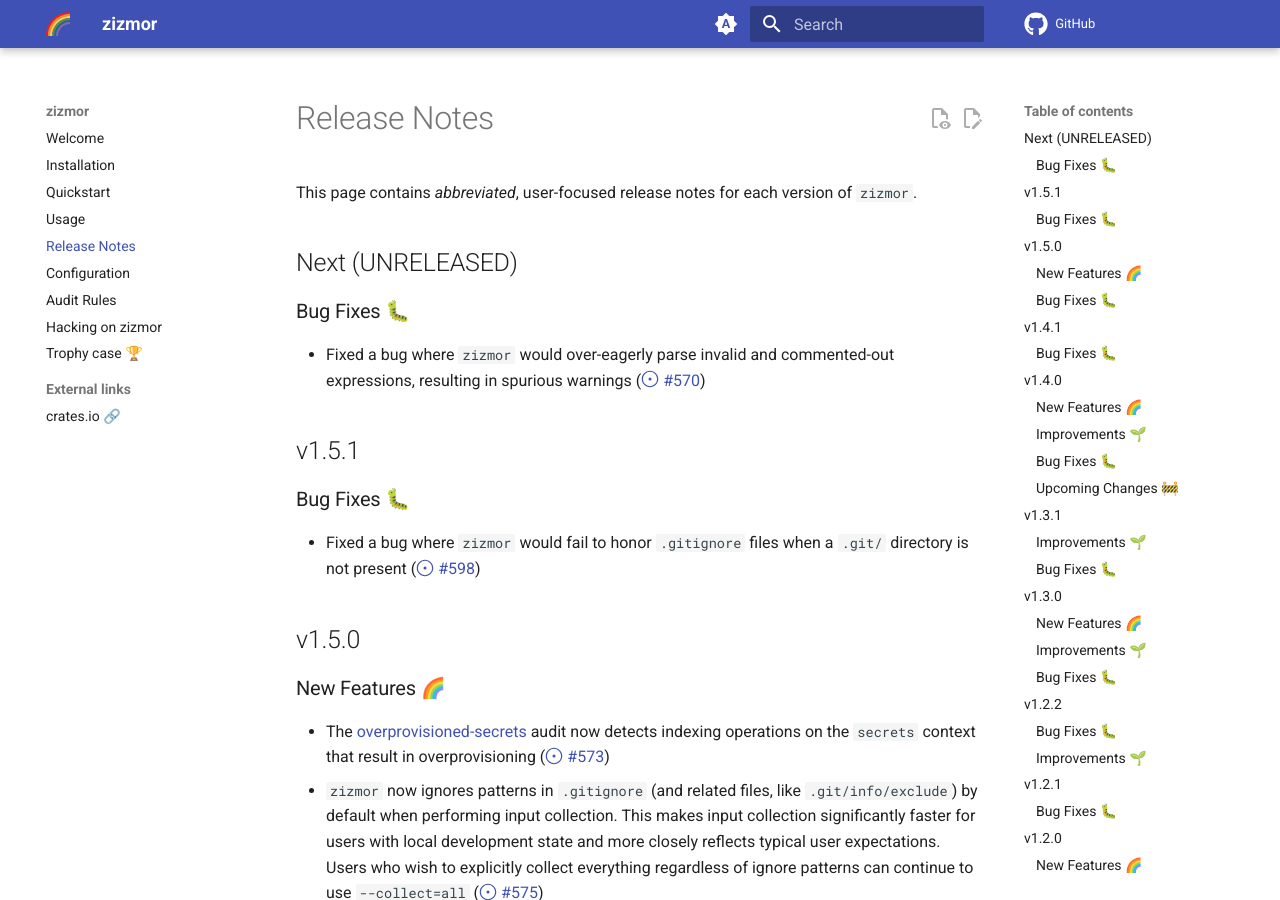
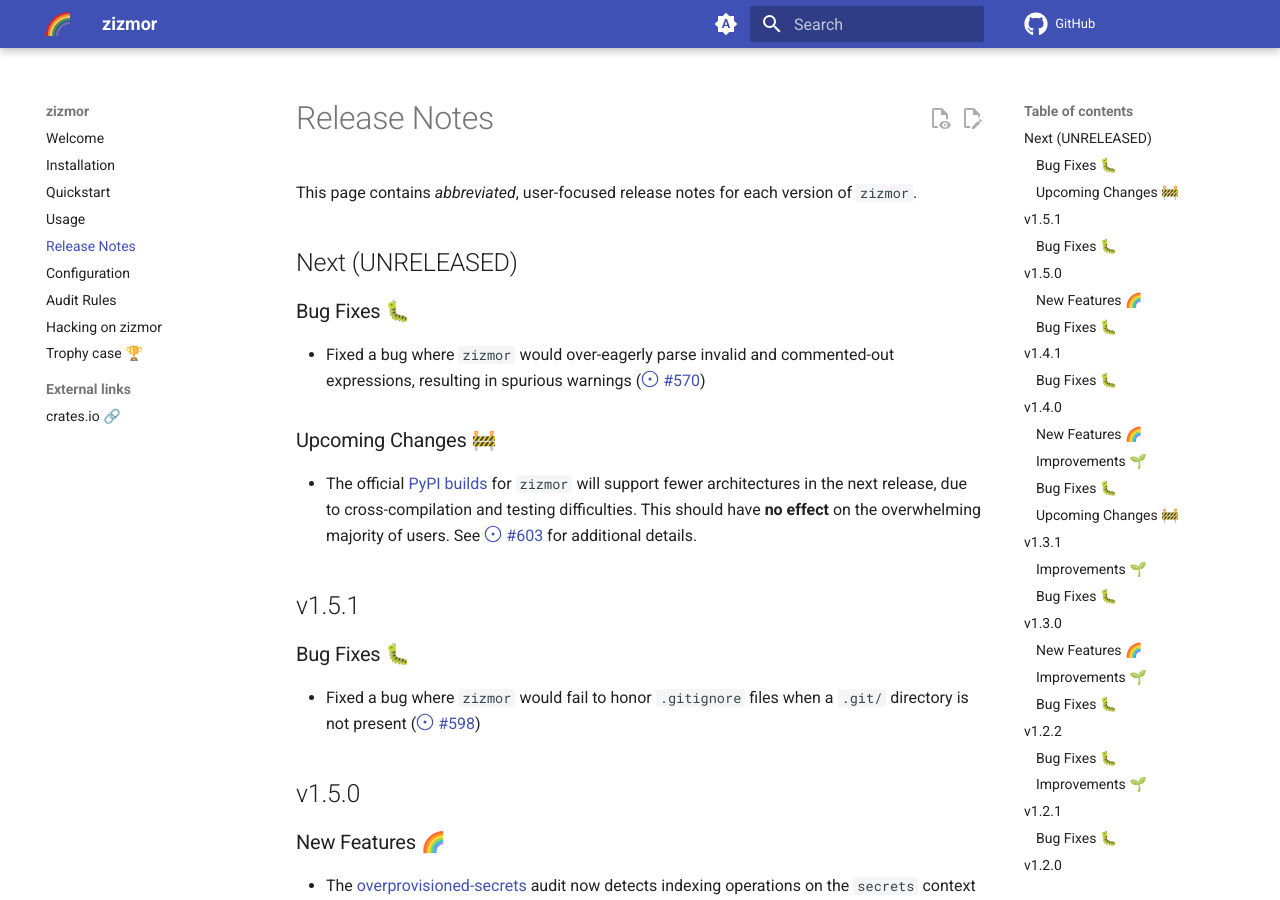
Before and after one commit to zizmorcore/zizmor, an MkDocs documentation site: the page built from docs/release-notes.md, in a window 1280 px wide and 900 px high. Built offline with MkDocs 1.6.1 and Material for MkDocs 9.7.7, drawn with Linux system fonts in a browser that asks for light colours; comment, search, counter and statistics services are not loaded.

Commit message:
record change
Signed-off-by: William Woodruff <william@yossarian.net>

```diff
--- a/docs/release-notes.md
+++ b/docs/release-notes.md
@@ -13,6 +13,14 @@
 
 * Fixed a bug where `zizmor` would over-eagerly parse invalid and
   commented-out expressions, resulting in spurious warnings (#570)
+
+### Upcoming Changes 🚧
+
+* The official [PyPI builds](./installation.md/#pypi) for `zizmor`
+  will support fewer architectures in the next release, due to
+  cross-compilation and testing difficulties. This should have
+  **no effect** on the overwhelming majority of users.
+  See #603 for additional details.
 
 ## v1.5.1
 
```
